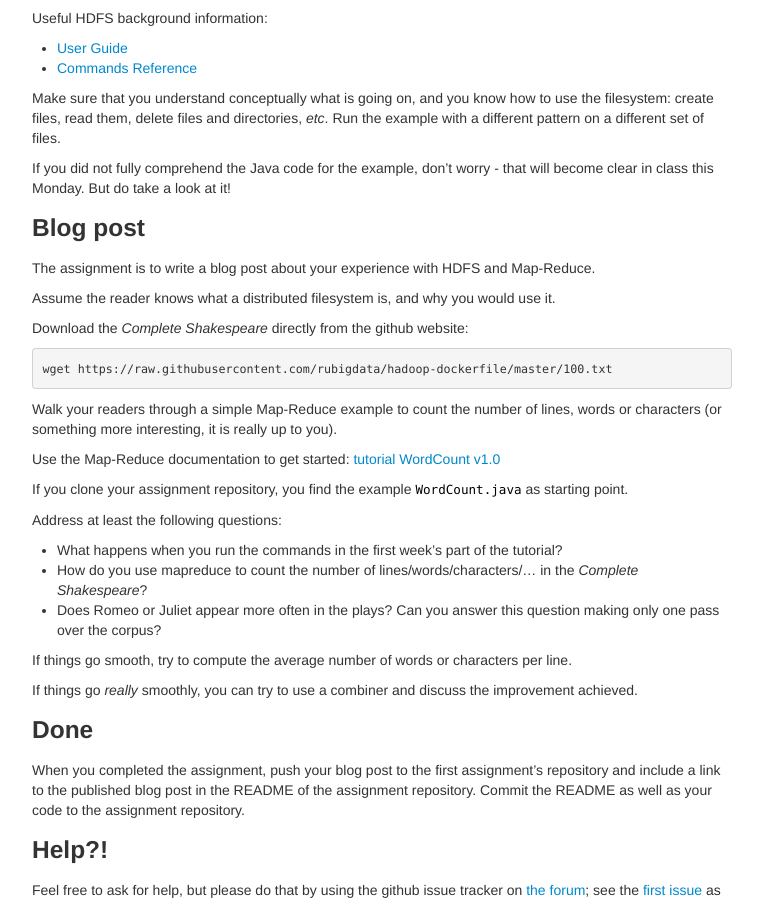
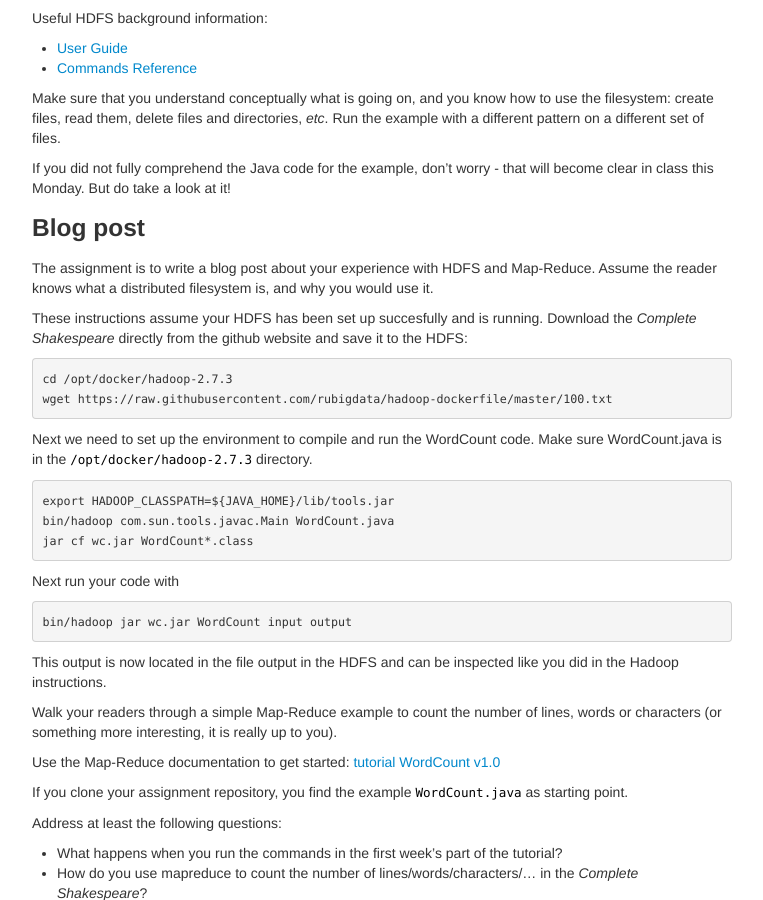
Before and after one commit to Thelukepet/course, a Jekyll site: the page built from assignments/A2-mapreduce.md, in a window 1280 px wide and 900 px high, scrolled down 425 px. Shown: the whole window, without its empty margins (258-1021 px from the left). Built offline with Jekyll 4.4.1, drawn with Linux system fonts in a browser that asks for light colours.

Commit message:
Update instructions

````diff
--- a/assignments/A2-mapreduce.md
+++ b/assignments/A2-mapreduce.md
@@ -36,14 +36,28 @@ But do take a look at it!
 ### Blog post
 
 The assignment is to write a blog post about your experience with HDFS and Map-Reduce.
-
 Assume the reader knows what a distributed filesystem is, and why you would use it.
 
-Download the *Complete Shakespeare* directly from the github website:
+These instructions assume your HDFS has been set up succesfully and is running.
+Download the *Complete Shakespeare* directly from the github website and save it to the HDFS:
 
 ```
+cd /opt/docker/hadoop-2.7.3
 wget https://raw.githubusercontent.com/rubigdata/hadoop-dockerfile/master/100.txt
 ```
+Next we need to set up the environment to compile and run the WordCount code.
+Make sure WordCount.java is in the `/opt/docker/hadoop-2.7.3` directory.
+```
+export HADOOP_CLASSPATH=${JAVA_HOME}/lib/tools.jar
+bin/hadoop com.sun.tools.javac.Main WordCount.java
+jar cf wc.jar WordCount*.class
+```
+Next run your code with
+```
+bin/hadoop jar wc.jar WordCount input output
+```
+This output is now located in the file output in the HDFS and can be inspected like you did in the Hadoop instructions.
+
 
 Walk your readers through a simple Map-Reduce example to count the number of lines, words or characters
 (or something more interesting, it is really up to you).
````
